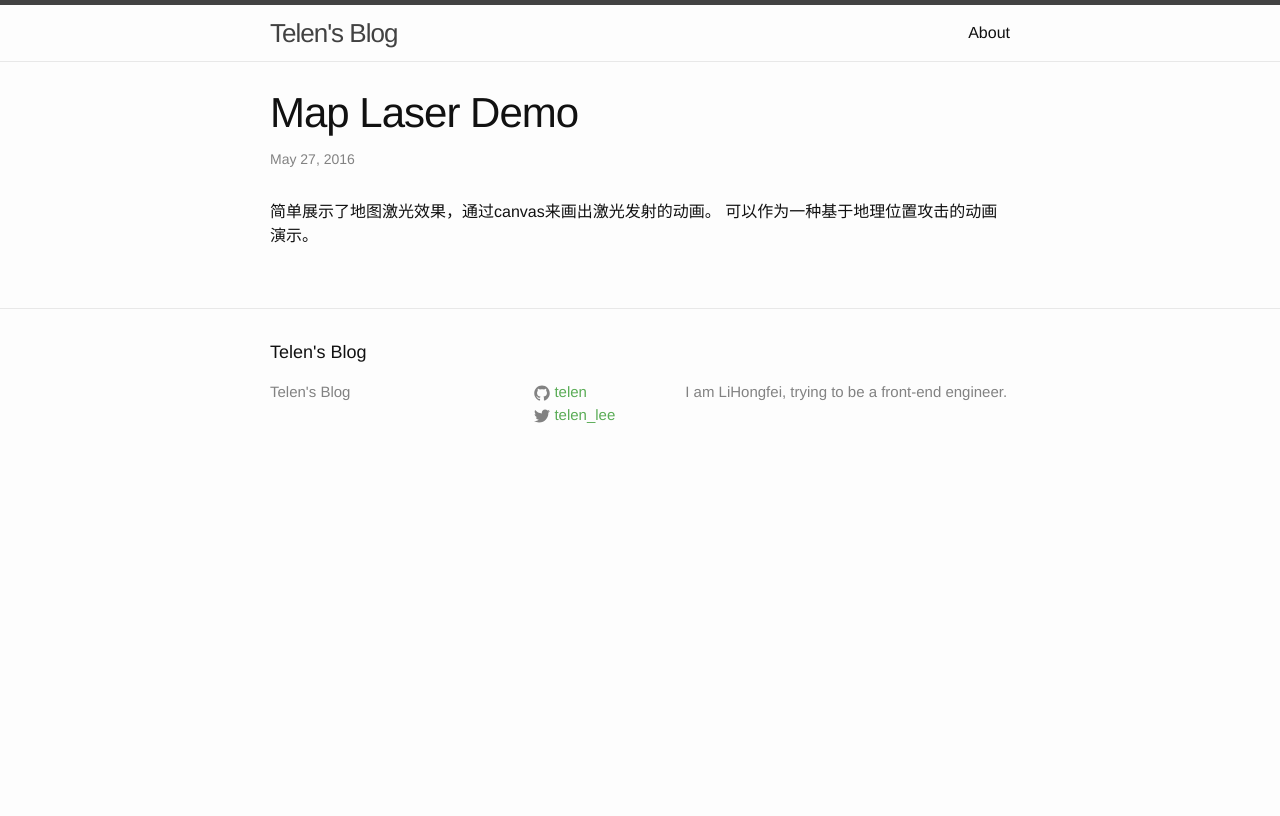
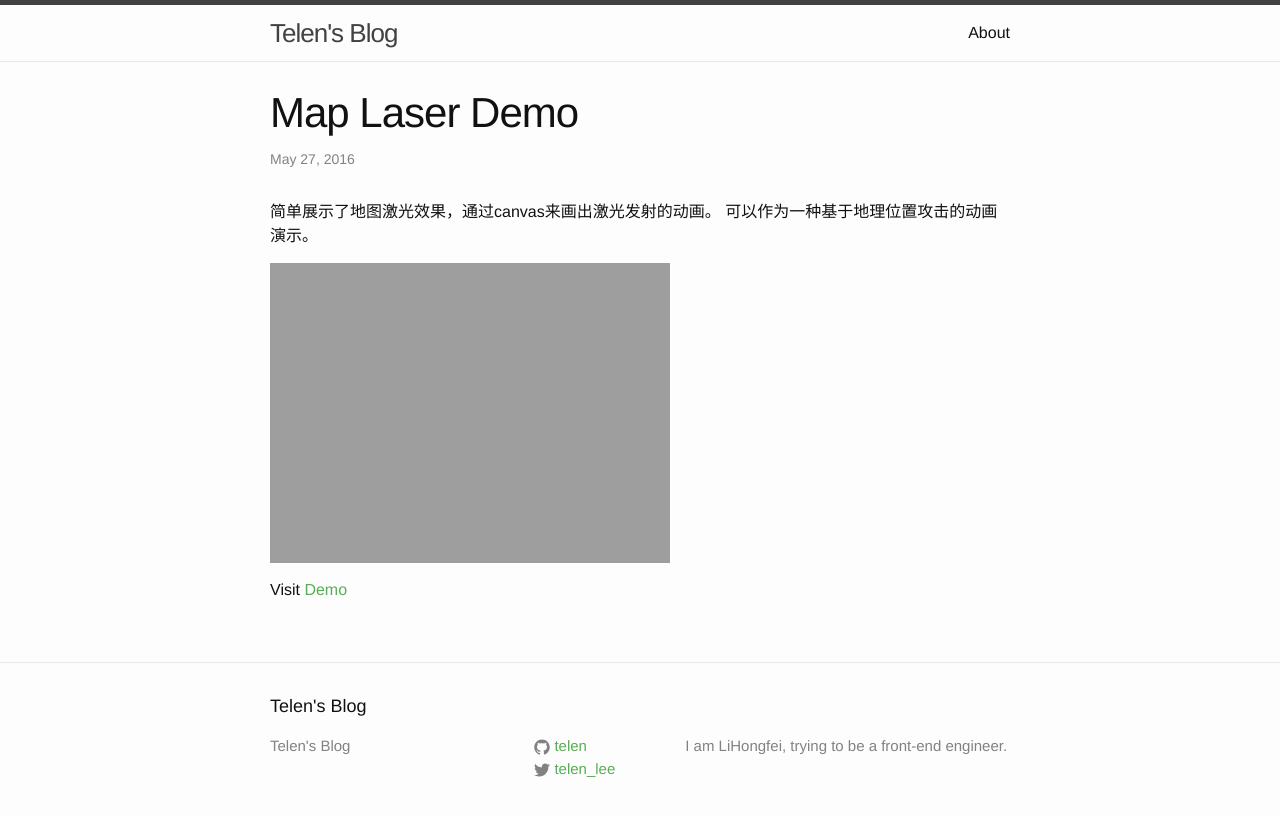
Before and after one commit to telen/blog, a Jekyll site: the page built from _posts/2016-05-27-map-laser-demo.markdown, in a window 1280 px wide. Shown: the top 816 px of the page. Built offline with Jekyll 4.4.1, drawn with Linux system fonts in a browser that asks for light colours.

Commit message:
maplaser pic, visit link

```diff
--- a/_posts/2016-05-27-map-laser-demo.markdown
+++ b/_posts/2016-05-27-map-laser-demo.markdown
@@ -8,3 +8,7 @@ excerpt: 地图上的激光效果演示
 
 简单展示了地图激光效果，通过canvas来画出激光发射的动画。
 可以作为一种基于地理位置攻击的动画演示。
+
+![demo](http://telen.github.io/maplaser/screenshot.png)
+
+Visit [Demo](http://telen.github.io/maplaser/)
```
Also changed, not shown: _posts/2016-05-24-live-locate-demo.md (+1 -1 lines).
